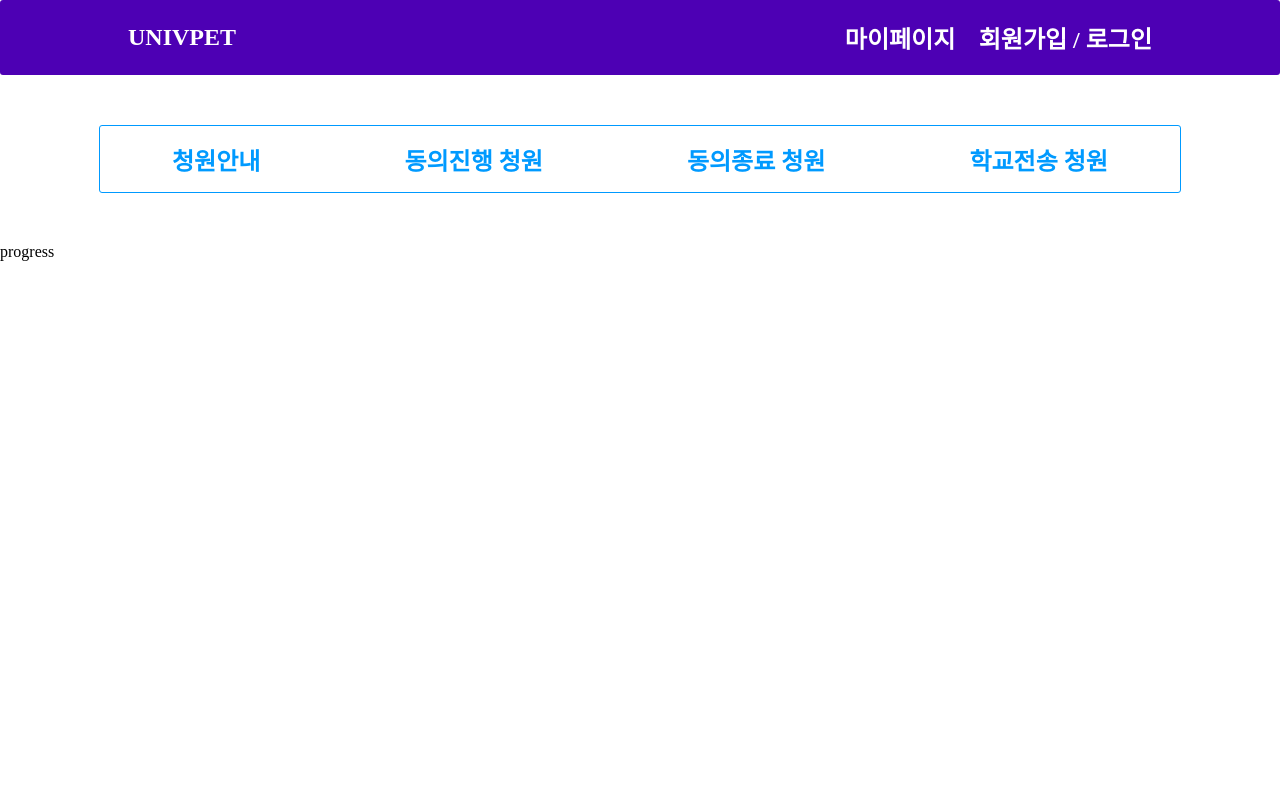
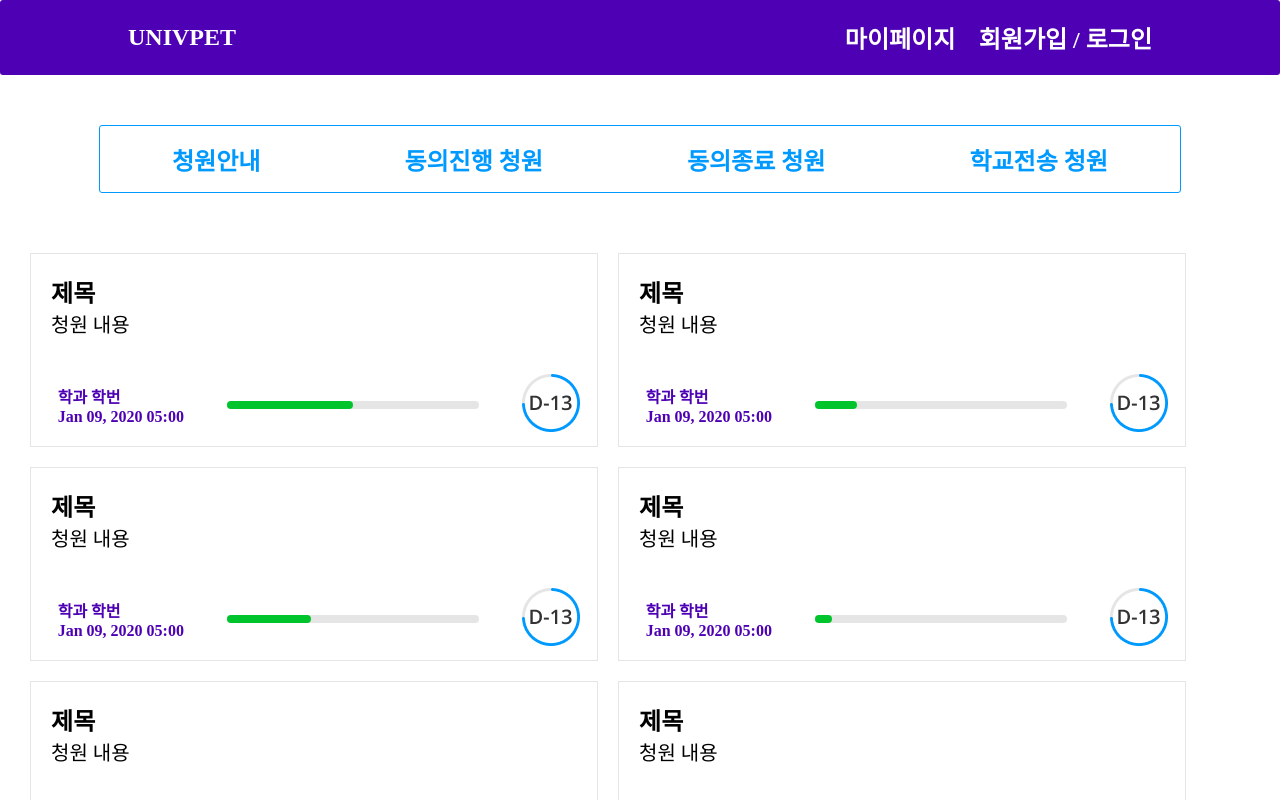
Before and after one commit to Sinchonthon-Minyoung-Team/7team_front, a React (Create React App) app in the folder education/: page /progress in a window 1280 px wide. Shown: the top 800 px of the page. Built offline with nearby package versions, Linux system fonts and the light colour scheme.

Commit message:
아티클 완료

```diff
--- a/education/package.json
+++ b/education/package.json
@@ -9,6 +9,7 @@
     "axios": "^1.4.0",
     "react": "^18.2.0",
     "react-dom": "^18.2.0",
+    "react-donut-chart": "^1.3.3",
     "react-google-login": "^5.2.2",
     "react-router-dom": "^6.15.0",
     "react-scripts": "5.0.1",
--- /dev/null
+++ b/education/src/components/Categorybar.js
@@ -0,0 +1,36 @@
+import React from "react";
+import styled from "styled-components";
+
+const Categorybar = () => {
+    return (
+        <>
+            <Wrapper>
+                <div className="category">증원</div>
+                <div className="category">커리큘럼</div>
+                <div className="category">교수</div>
+                <div className="category">기타</div>
+            </Wrapper>
+        </>
+    );
+};
+export default Categorybar;
+
+const Wrapper = styled.div`
+    background-color: white;
+    width: 223px;
+    height: 892px;
+    border-radius: 3px;
+    border: 1px solid var(--light-mode-stroke, #e5e5e5);
+
+    display: flex;
+    flex-direction: column;
+    align-items: center;
+
+    margin-right: 40px;
+    .category {
+        font-size: 24px;
+        color: black;
+        font-weight: 600;
+        padding-top: 50px;
+    }
+`;
--- a/education/src/components/PetitonCard.js
+++ b/education/src/components/PetitonCard.js
@@ -1,10 +1,28 @@
 import React from "react";
 import styled from "styled-components";
 
-const PetitionCard = () => {
-    const Progress = ({ agreeNum }) => {
-        const fillPercentage = agreeNum / 30;
-    };
+import dayCircle from "./images_comp/dayCircle.png";
+import DonutChart from "react-donut-chart";
+
+// const FilledCircle = ({ leftDate }) => (
+//     <div
+//         style={{
+//             width: `${leftDate}%`,
+//             height: "100%",
+//             backgroundColor: "#e5e5e5",
+//             borderRadius: "inherit",
+//         }}
+//     />
+// );
+
+// type Idata = {
+//     left: number,
+//     passed: number,
+// };
+
+const PetitionCard = ({ agreeNum, leftDate }) => {
+    const fillPercentage = (agreeNum / 30) * 100;
+
     return (
         <>
             <Wrapper>
@@ -20,7 +38,7 @@ const PetitionCard = () => {
                         <FilledBar fillPercentage={fillPercentage} />
                     </LevelBar>
                     <DayCircle>
-                        <FilledCircle />
+                        <img src={dayCircle} />
                     </DayCircle>
                 </UnderBar>
             </Wrapper>
@@ -32,17 +50,24 @@ export default PetitionCard;
 const Wrapper = styled.div`
     width: 566px;
     height: 192px;
-    background-color: white;
+    background-color: ${(props) =>
+        props.type === "progress"
+            ? "white"
+            : props.type === "done"
+            ? "black)"
+            : "white"};
     border: 1px solid var(--light-mode-stroke, #e5e5e5);
     display: flex;
     flex-direction: column;
+    margin: 10px;
+    z-index: 10;
 `;
 const Container = styled.div`
     display: flex;
     flex-direction: column;
     color: black;
     height: 100px;
-    margin: 10px 0 0 10px;
+    margin: 20px 0 0 20px;
     .title {
         font-size: 24px;
         font-weight: 600;
@@ -53,15 +78,17 @@ const Container = styled.div`
     }
 `;
 const UnderBar = styled.div`
+    width: 80%;
     display: flex;
     flex-direction: row;
-    justify-content: center;
+    justify-content: space-around;
     align-items: center;
     width: 100%;
-    margin-left: 10px;
+    margin-left: 5px;
     .info {
         color: #4d00b4;
         font-size: 16px;
+        font-weight: 600;
     }
 `;
 const LevelBar = styled.div`
@@ -78,11 +105,16 @@ const FilledBar = styled.div`
     background-color: #00c42b;
     width: ${(props) => props.fillPercentage}%;
 `;
-const DayCircle = styled.div`
-    width: 58px;
-    height: 58px;
-    border-radius: 100%;
-    stroke-width: 6px;
-    stroke: var(--light-mode-stroke, #e5e5e5);
-`;
-const FilledCircle = styled.div``;
+// const DayCircle = styled.div`
+//     width: 58px;
+//     height: 58px;
+//     border-radius: 100%;
+//     stroke-width: 6px;
+//     stroke: var(--light-mode-stroke, #e5e5e5);
+// `;
+// const FilledCircle = styled.div`
+// width: 58px;
+// height: 58px;
+
+// `;
+const DayCircle = styled.div``;
--- a/education/src/pages/Board/Article.js
+++ b/education/src/pages/Board/Article.js
@@ -1,12 +1,41 @@
 import Menu from "../../components/Menu";
+import PetitionCard from "../../components/PetitonCard";
+import styled from "styled-components";
+
+import Categorybar from "../../components/Categorybar";
 
 function Article(props) {
     return (
         <>
             <Menu />
+            <Wrapper>
+                <Categorybar />
+                <Cards>
+                    <PetitionCard agreeNum={15} type={props.type} />
+                    <PetitionCard agreeNum={10} type={props.type} />
+                    <PetitionCard agreeNum={30} type={props.type} />
+                </Cards>
+                <Cards>
+                    <PetitionCard agreeNum={5} type={props.type} />
+                    <PetitionCard agreeNum={2} type={props.type} />
+                    <PetitionCard agreeNum={20} type={props.type} />
+                </Cards>
+            </Wrapper>
+
             {props.type}
         </>
     );
 }
 
 export default Article;
+
+const Wrapper = styled.div`
+    display: flex;
+    flex-direction: row;
+    width: 90vw;
+    justify-content: center;
+`;
+const Cards = styled.div`
+    display: flex;
+    flex-direction: column;
+`;
```
Also changed, not shown: education/src/App.js (+4 -5 lines), education/src/components/images_comp/dayCircle.png (added), 1 other file (tests, documents, lock files or other folders). Lines whose indentation alone changed are shown as unchanged.
